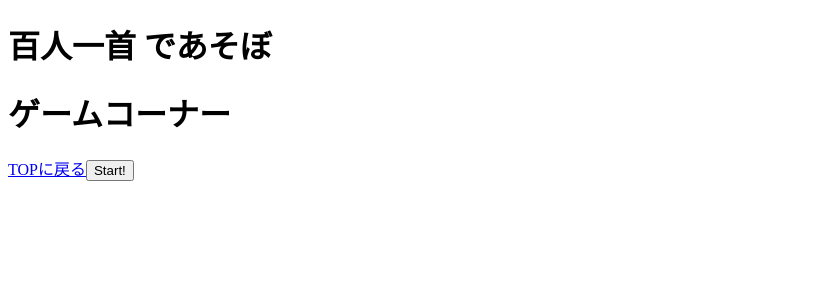
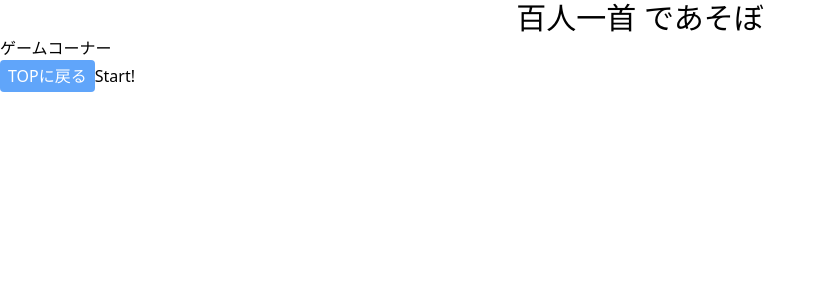
Before and after one commit to AyaSugiura/hyakunin-isshu, a Next.js app: page /game in a window 1280 px wide. Shown: the top 300 px of the page, without its empty margins (0-826 px from the left). Built offline with nearby package versions, Linux system fonts and the light colour scheme.

Commit message:
TOPに戻るボタンを共通化

```diff
--- a/src/app/game/page.tsx
+++ b/src/app/game/page.tsx
@@ -6,6 +6,7 @@ import {getOptionAndAnswer, optionAndAnswer} from "./game"
 import { useState } from "react";
 import Kaminoku from "@/components/Kaminoku";
 import Shimonoku from "@/components/Shimonoku";
+import TopButton from "@/components/button/topButton";
 
 const Game = () => {
 
@@ -48,7 +49,7 @@ const Game = () => {
     return (
         <>
             <h1>ゲームコーナー</h1>
-            <Link href={"/"}>TOPに戻る</Link>
+            <TopButton></TopButton>
             {status === "playing" ? (
                 <>
                     <h2>問題</h2>
--- a/src/app/globals.css
+++ b/src/app/globals.css
@@ -1,6 +1,8 @@
-/* @tailwind base;
+@tailwind base;
 @tailwind components;
 @tailwind utilities;
+
+/*
 
 :root {
   --foreground-rgb: 0, 0, 0;
--- a/src/app/hyakunin/[no]/page.tsx
+++ b/src/app/hyakunin/[no]/page.tsx
@@ -1,13 +1,13 @@
 import Hyakunin from "@/components/Hyakunin";
+import TopButton from "@/components/button/topButton";
 import Data from "@/data/hyakunin.json"
-import Link from "next/link"
 
 const Page = ({params} : {params: {no: string}}) => {
 
     const data = Data.find(value => {return value.no.toString() === params.no});
     return (
         <>
-            <Link href={"/hyakunin/"}>一覧に戻る</Link>
+            <TopButton/>
             <Hyakunin hyakunin={data}></Hyakunin>
         </>
     );
--- a/src/app/hyakunin/page.tsx
+++ b/src/app/hyakunin/page.tsx
@@ -1,11 +1,12 @@
+import TopButton from "@/components/button/topButton";
 import Data from "@/data/hyakunin.json"
 import Link from "next/link";
 
 export default () => {
 
     return (
-        <main>
-            <Link href={"/"}>TOPに戻る</Link>
+        <>
+            <TopButton></TopButton>
             {Data.map((item, index) => {
                return (
                 <div>
@@ -13,6 +14,6 @@ export default () => {
                 </div>
                )
             })}
-        </main>
+        </>
     );
 }
--- a/src/app/layout.tsx
+++ b/src/app/layout.tsx
@@ -19,7 +19,7 @@ export default function RootLayout({
       <head></head>
       <body>
         <div className='header'>
-          <h1>百人一首 であそぼ</h1>
+          <h1 className='text-center text-3xl'>百人一首 であそぼ</h1>
         </div>
         <main>{children}</main>
       </body>
--- a/src/components/button/topButton.tsx
+++ b/src/components/button/topButton.tsx
@@ -1,10 +1,15 @@
 import Link from "next/link";
-import { Button } from "@mantine/core";
 
 const TopButton = () => {
     return (
         <Link href={"/"}>
-            <Button>TOPへ</Button>
+            <button className="
+                bg-blue-400 hover:bg-blue-700
+                text-white
+                py-1 px-2 rounded"
+            >
+                TOPに戻る
+            </button>
         </Link>
     );
 }
```
